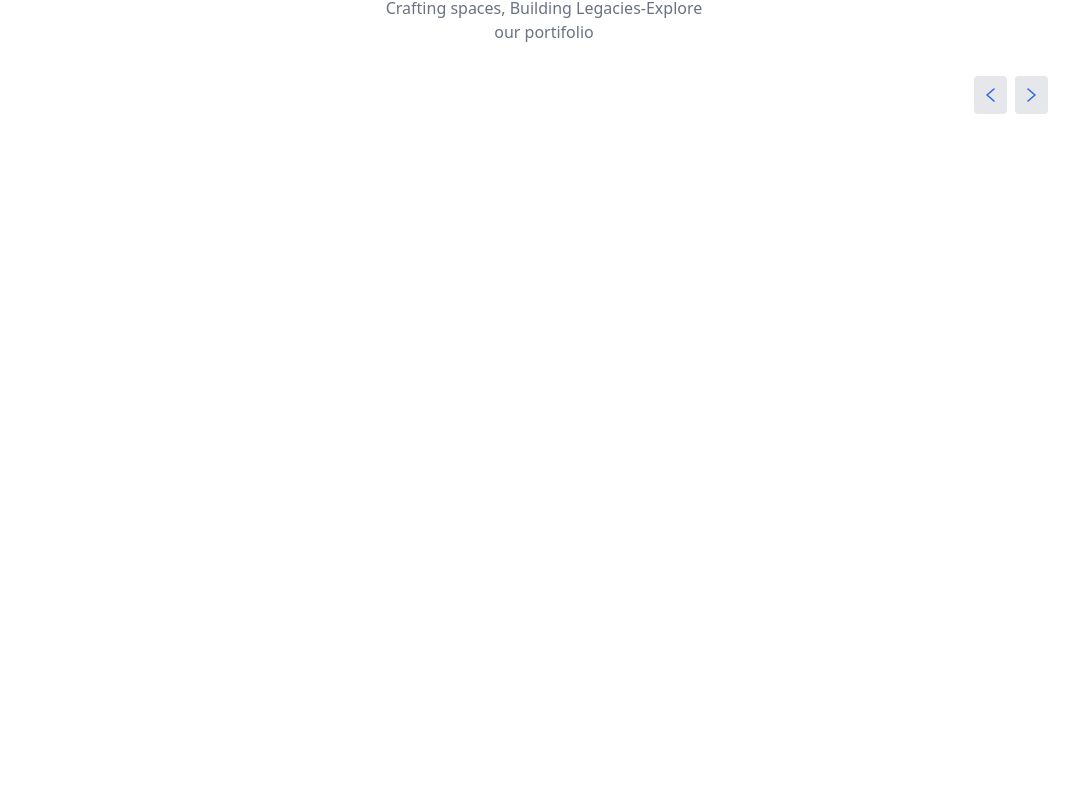
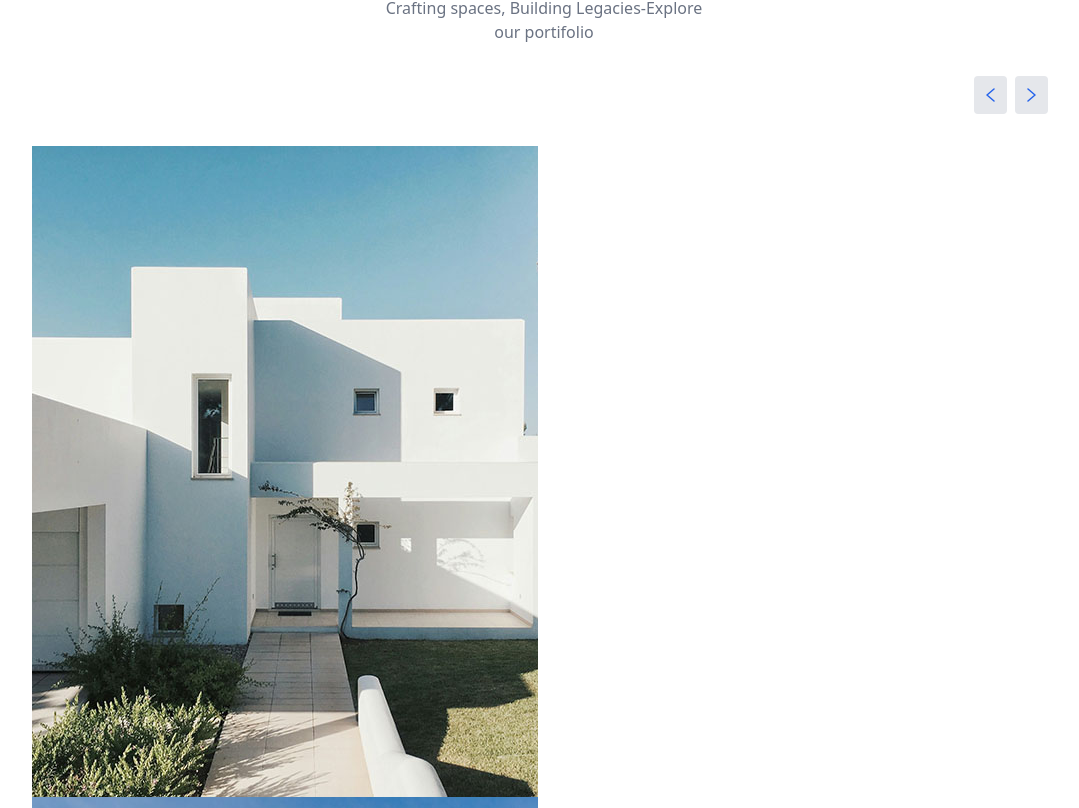
Before and after one commit to Olivier-hash/Real-Estate, a React (Vite) app: page / in a window 1280 px wide. Shown: the part 1752-2560 px from the top of the page, without its empty margins (96-1175 px from the left). Before the commit the page ends 1914 px from the top, so only its background shows below. Built offline with nearby package versions, Linux system fonts and the light colour scheme.

Commit message:
project set up with image

```diff
--- a/src/components/Projects.jsx
+++ b/src/components/Projects.jsx
@@ -1,5 +1,5 @@
 import React from 'react'
-import {assets} from '../assets/assets'
+import {assets, projectsData} from '../assets/assets'
 function Projects() {
   return (
     <div className='container  mx-auto  py-4 pt-20 px-6 md:px-20 lg:px-32 w-full overflow-hidden' id='Projects'>
@@ -18,6 +18,17 @@ function Projects() {
             <img src={assets.right_arrow} alt="Next" />
           </button>
         </div>
+
+        {/* project slider container */}
+        <div>
+          <div>
+            {projectsData.map((project, index)=>(
+              <div  key={index}>
+                <img src={project.image} alt={project.title} />
+              </div>
+            ))}
+          </div>
+        </div>
     </div>
   )
 }
```
